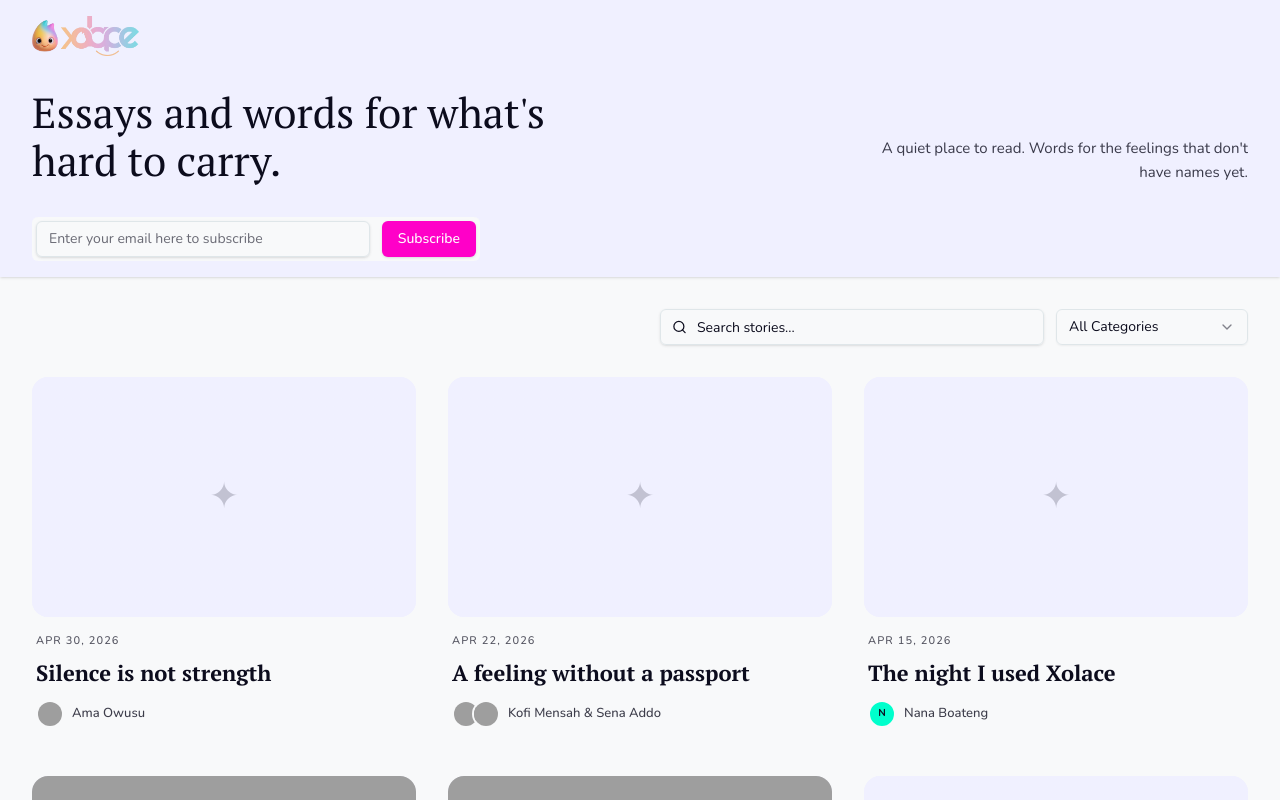
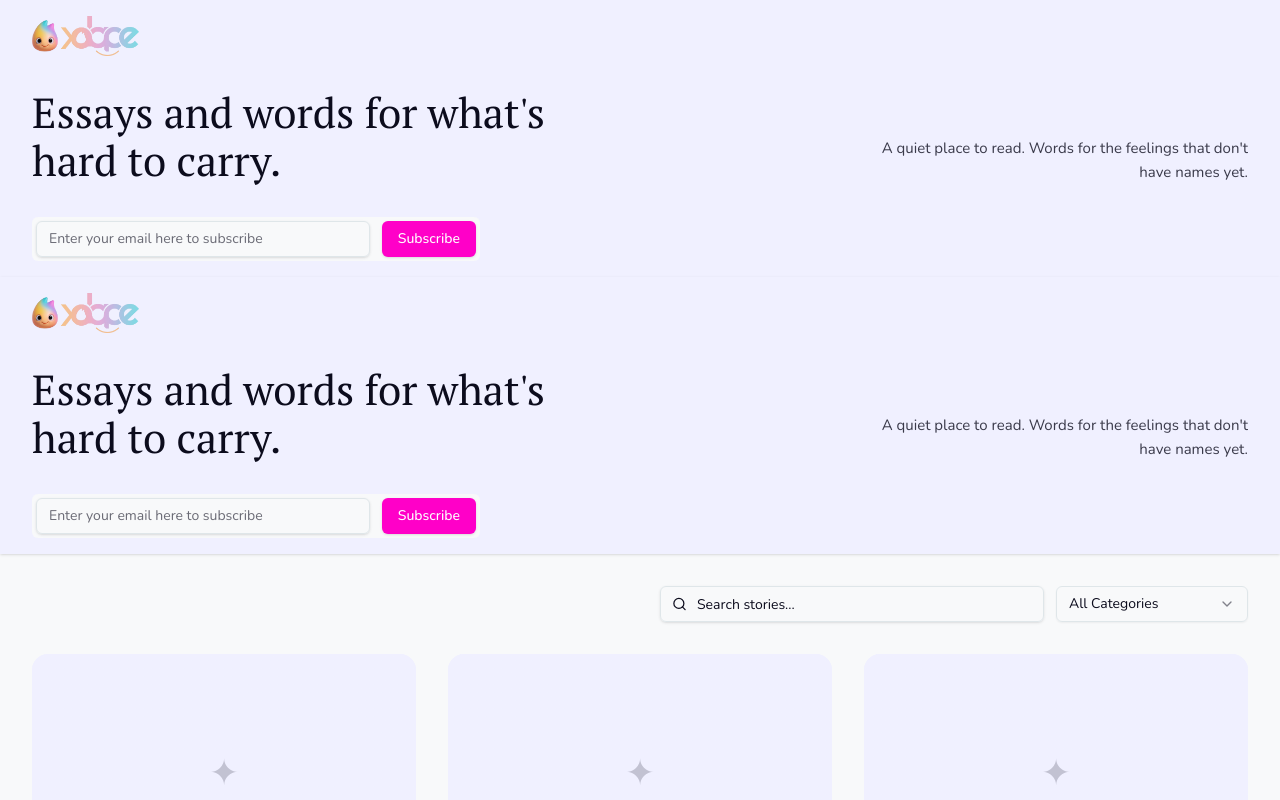
Before and after one commit to xolace-official/xolace_blog, a Next.js app: page / in a window 1280 px wide. Shown: the top 800 px of the page. Built offline with nearby package versions, Linux system fonts and the light colour scheme; grey boxes are pictures that could not be loaded.

Commit message:
Add layout to the blog directory

```diff
--- /dev/null
+++ b/app/(blog)/layout.tsx
@@ -0,0 +1,64 @@
+import type { Metadata } from 'next';
+import { PT_Serif, Nunito, Geist } from 'next/font/google';
+import '../globals.css';
+import {SiteHeader} from "@/components/layout/site-header";
+
+import {SiteFooter} from "@/components/layout/site-footer";
+import { cn } from "@/lib/utils";
+import {Toaster} from "sonner";
+import {ThemeProvider} from "next-themes";
+
+const geist = Geist({subsets:['latin'],variable:'--font-sans'});
+
+const ptSerif = PT_Serif({
+  variable: '--font-pt-serif',
+  subsets: ['latin'],
+  weight: ['400', '700'],
+  display: 'swap',
+});
+
+const nunito = Nunito({
+  variable: '--font-nunito',
+  subsets: ['latin'],
+  weight: ['400', '500', '600', '700'],
+  display: 'swap',
+});
+
+export const metadata: Metadata = {
+  title: {
+    default: 'Xolace - Read',
+    template: '%s - Xolace',
+  },
+  description: "Essays and words for what's hard to carry.",
+  openGraph: {
+    siteName: 'Xolace',
+    type: 'website',
+    locale: 'en_US',
+  },
+  twitter: { card: 'summary_large_image' },
+};
+
+export default function RootLayout({
+  children,
+}: Readonly<{
+  children: React.ReactNode;
+}>) {
+  return (
+    <html
+      lang="en"
+      className={cn("h-full", "antialiased", ptSerif.variable, nunito.variable, "font-sans", geist.variable)}
+      suppressHydrationWarning
+    >
+      <body className="min-h-full">
+      <ThemeProvider attribute="class" defaultTheme="system" enableSystem>
+          <>
+            <SiteHeader />
+            {children}
+            <Toaster position="top-center" richColors />
+            <SiteFooter />
+          </>
+      </ThemeProvider>
+      </body>
+    </html>
+  );
+}
```
